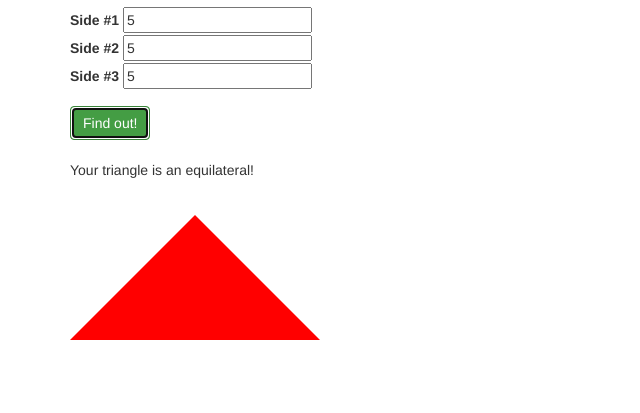
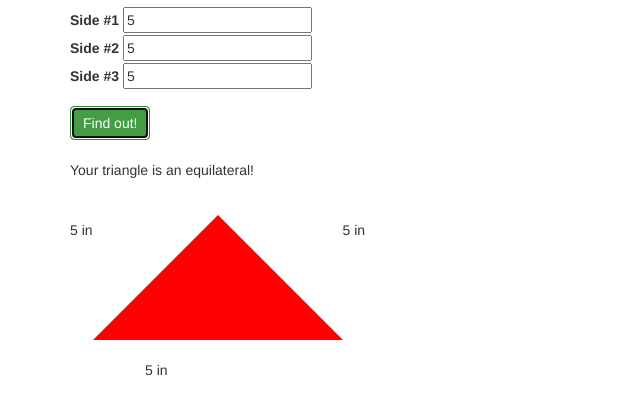
Before and after one commit to mattwilliams85/triangler, a plain HTML site: page index.html in a window 1280 px wide. Both pictures are taken after typing "5", "5", "5" into the empty fields and a click on the button "Find out!". Shown: the part 63-476 px from the top of the page, without its empty margins (0-640 px from the left). Drawn offline with Linux system fonts and the light colour scheme.

Commit message:
added measurements to triangle visualization

```diff
--- a/css/styles.css
+++ b/css/styles.css
@@ -7,8 +7,26 @@
   margin-top:25px;
   width: 0;
   height: 0;
-  border-left: 0px solid transparent;
-  border-right: 0px solid transparent;
+}
 
-  border-bottom: 0px solid red;
+.left {
+  float:left;
+  margin-top:30px;
 }
+
+.right {
+  float:left;
+  margin-top:30px;
+}
+
+.below {
+  clear:left;
+  float:left;
+  padding-top:20px;
+  padding-left:50px;
+}
+
+.box {
+   margin-left:auto;
+   margin-right:auto;
+}
--- a/index.html
+++ b/index.html
@@ -13,13 +13,13 @@
         <form id="triangler">
           <div class="form-group">
             <label for="side1">Side #1</label>
-            <input id="side1" type="number" placeholder="Add length here..">
+            <input id="side1" type="number" placeholder="Length in inches..">
             <br>
             <label for="side2">Side #2</label>
-            <input id="side2" type="number" placeholder="Add length here..">
+            <input id="side2" type="number" placeholder="Length in inches..">
             <br>
             <label for="side3">Side #3</label>
-            <input id="side3" type="number" placeholder="Add length here..">
+            <input id="side3" type="number" placeholder="Length in inches..">
         </div>
         <button type="submit" class="btn btn-success">Find out!</button>
       </form>
@@ -27,8 +27,11 @@
       <div class="hideMe">
         <p>Your triangle is <span id="result"></span></p>
       </div>
-      <div id="triangle" class="hideMe">
-      </div>
+      <div class="box">
+      <div class="left"><span id="side1"></div>
+      <div id="triangle" class="hideMe"></div>
+      <div class="right"><span id="side2"></div>
+      <div class="below"><span id="side3"></div>
     </div>
   </body>
 </html>
--- a/js/scripts.js
+++ b/js/scripts.js
@@ -24,11 +24,17 @@ $(document).ready(function(){
     var result = triFind(side1,side2,side3);
     $('.hideMe').show();
     $('span#result').text(result + "!");
+
+// TRIANGLE VISUAL //
     if (result === 'an impossible triangle!') {
     } else {
       $('#triangle').css({'border-left': (side1*25) + 'px solid transparent'});
       $('#triangle').css({'border-right': (side2*25) + 'px solid transparent'});
       $('#triangle').css({'border-bottom': (side3*25) + 'px solid red'});
+      $('.below').css({'padding-left': (side3*15 + 'px')});
+      $('span#side1').text(side1 + " in");
+      $('span#side2').text(side2 + " in");
+      $('span#side3').text(side3 + " in");
     }
   });
 });
```
